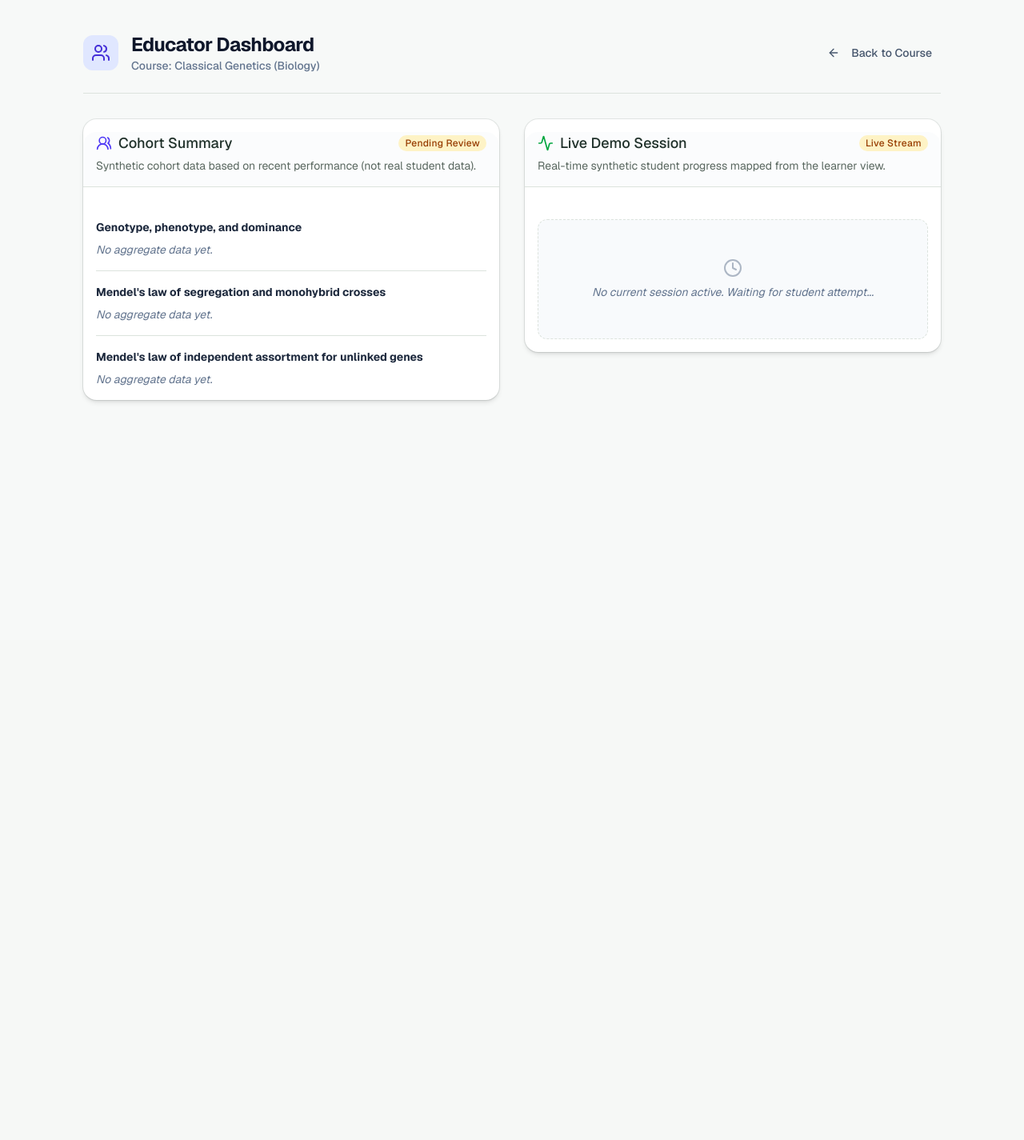
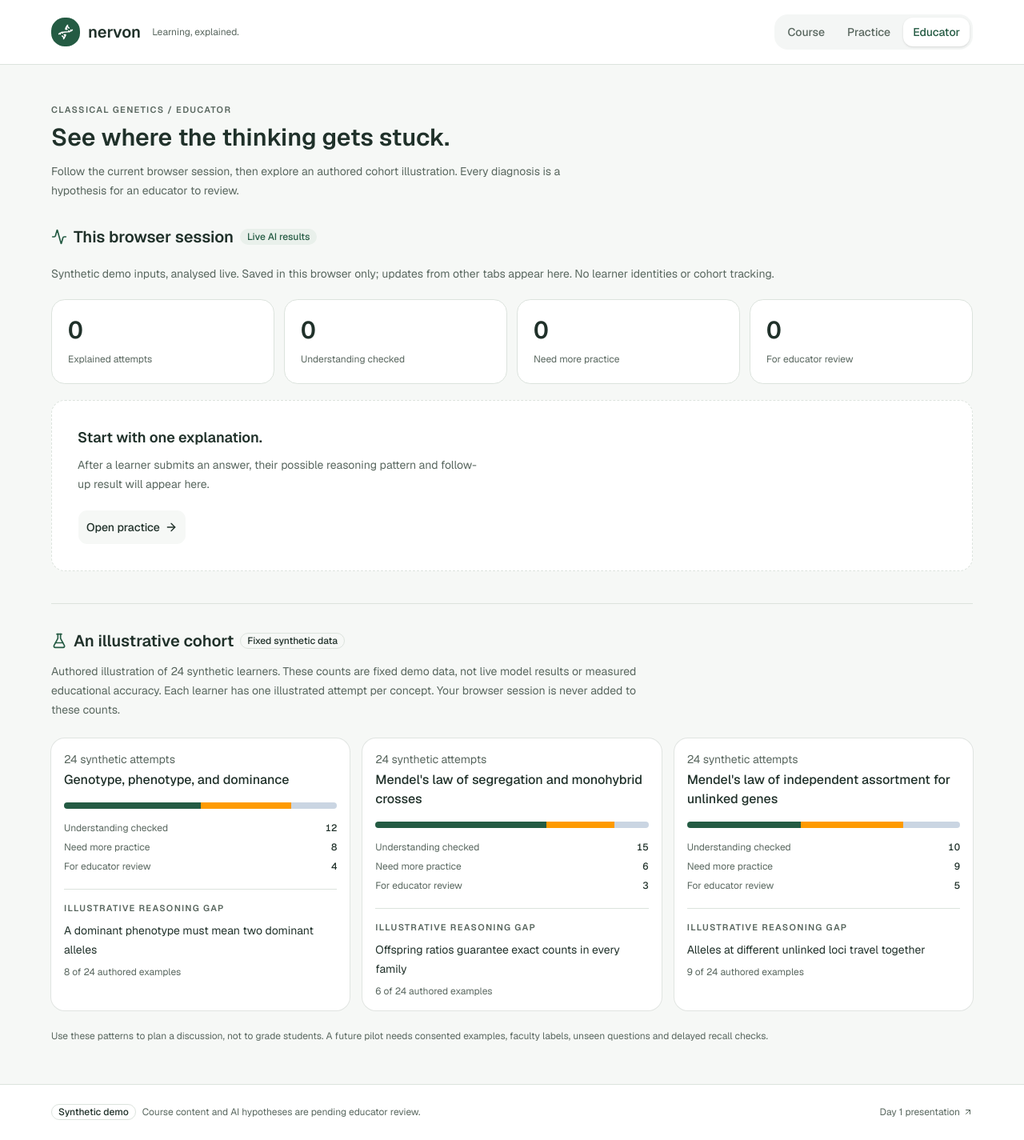
Before and after one commit to cephalic-labs/nervon, a Next.js app: page /educator in a window 1280 px wide. Shown: the whole page at 80% size. Before the commit the page ends 800 px from the top, so only its background shows below. Built offline with nearby package versions, Linux system fonts and the light colour scheme.

Commit message:
feat: separate live session history from synthetic cohort insights

```diff
--- a/app/educator/page.tsx
+++ b/app/educator/page.tsx
@@ -1,35 +1,21 @@
+import AppShell from "@/components/AppShell";
 import EducatorSummary from "@/components/EducatorSummary";
-import Link from "next/link";
-import { ArrowLeft, Users } from "lucide-react";
-import { buttonVariants } from "@/components/ui/button";
 import { getPublicCourse } from "@/lib/course";
-
 export default function EducatorPage() {
-  const course = getPublicCourse("classical-genetics");
-
   return (
-    <div className="min-h-screen bg-slate-50/30">
-      <div className="max-w-6xl mx-auto p-6 md:p-10 flex flex-col gap-8">
-        <header className="flex flex-col sm:flex-row justify-between items-start sm:items-center border-b pb-6 gap-4">
-          <div className="flex items-center gap-4">
-            <div className="p-2.5 bg-indigo-100 rounded-lg">
-              <Users className="h-6 w-6 text-indigo-700" />
-            </div>
-            <div className="flex flex-col">
-              <h1 className="text-2xl font-bold tracking-tight text-slate-900">Educator Dashboard</h1>
-              <p className="text-sm font-medium text-slate-500">Course: {course.title}</p>
-            </div>
-          </div>
-          <Link href="/" className={buttonVariants({ variant: "ghost", className: "text-slate-600 hover:text-slate-900" })}>
-            <ArrowLeft className="mr-2 h-4 w-4" />
-            Back to Course
-          </Link>
-        </header>
-
-        <main className="w-full">
-          <EducatorSummary course={course} />
-        </main>
+    <AppShell active="educator">
+      <div className="mb-8">
+        <p className="eyebrow mb-2">CLASSICAL GENETICS / EDUCATOR</p>
+        <h1 className="text-3xl font-semibold">
+          See where the thinking gets stuck.
+        </h1>
+        <p className="mt-3 max-w-2xl text-sm leading-6 text-muted-foreground">
+          Follow the current browser session, then explore an authored cohort
+          illustration. Every diagnosis is a hypothesis for an educator to
+          review.
+        </p>
       </div>
-    </div>
+      <EducatorSummary course={getPublicCourse("classical-genetics")} />
+    </AppShell>
   );
 }
--- a/components/EducatorSummary.tsx
+++ b/components/EducatorSummary.tsx
@@ -1,177 +1,258 @@
 "use client";
-
-import { useEffect, useState } from "react";
+import { useState } from "react";
+import Link from "next/link";
+import { ArrowRight, RotateCcw, FlaskConical, Activity } from "lucide-react";
 import type { PublicCourse } from "@/lib/contracts";
-import { Card, CardContent, CardHeader, CardTitle, CardDescription } from "@/components/ui/card";
-import { Users2, Activity, Clock, CheckCircle2, AlertCircle } from "lucide-react";
-
-interface SyncState {
-  conceptTitle: string;
-  conceptId: string;
-  diagnosisLabel: string;
-  reviewRequired: boolean;
-  verifyStatus: string;
-  timestamp: number;
-}
+import {
+  Card,
+  CardContent,
+  CardHeader,
+  CardTitle,
+  CardDescription,
+} from "@/components/ui/card";
+import { Button, buttonVariants } from "@/components/ui/button";
+import { Badge } from "@/components/ui/badge";
+import { currentSession, useSession, writeSession } from "@/lib/use-session";
+import { humanLabel, statusLabels, summarize } from "@/lib/session";
+import cohort from "@/data/synthetic-cohort.json";
 
 export default function EducatorSummary({ course }: { course: PublicCourse }) {
-  const [syncState, setSyncState] = useState<SyncState | null>(null);
-
-  useEffect(() => {
-    const updateState = () => {
-      const stored = localStorage.getItem("nervon_educator_sync");
-      if (stored) {
-        try {
-          setSyncState(JSON.parse(stored) as SyncState);
-        } catch {
-          // ignore parse errors
-        }
-      }
+  const { session, storageAvailable } = useSession();
+  const [confirmReset, setConfirmReset] = useState(false);
+  const attempts = session?.attempts ?? [];
+  const counts = summarize(attempts);
+  return (
+    <div className="space-y-10">
+      <section aria-labelledby="live-heading">
+        <div className="mb-5 flex flex-wrap items-center justify-between gap-3">
+          <div className="flex items-center gap-2">
+            <Activity className="size-5 text-primary" />
+            <h2 id="live-heading" className="text-xl font-semibold">
+              This browser session
+            </h2>
+            <Badge variant="secondary">Live AI results</Badge>
+          </div>
+          {attempts.length > 0 && (
+            <Button variant="outline" onClick={() => setConfirmReset(true)}>
+              <RotateCcw />
+              Reset session
+            </Button>
+          )}
+        </div>
+        <p className="mb-5 text-sm leading-6 text-muted-foreground">
+          Synthetic demo inputs, analysed live. Saved in this browser only;
+          updates from other tabs appear here. No learner identities or cohort
+          tracking.
+        </p>
+        {!storageAvailable && (
+          <p role="status" className="mb-4 text-sm text-destructive">
+            Browser storage is unavailable. Results will not survive a reload.
+          </p>
+        )}
+        {confirmReset && (
+          <div
+            role="alert"
+            className="mb-5 rounded-xl border border-amber-200 bg-amber-50 p-5"
+          >
+            <p className="text-sm font-semibold">
+              Clear this browser’s saved attempts?
+            </p>
+            <p className="mt-1 text-sm">
+              This removes feedback and checks from this session. The synthetic
+              cohort stays available.
+            </p>
+            <div className="mt-4 flex flex-wrap gap-2">
+              <Button
+                variant="destructive"
+                onClick={() => {
+                  const next = {
+                    ...currentSession(),
+                    id: crypto.randomUUID(),
+                    attempts: [],
                   };
-
-    updateState();
-    window.addEventListener("storage", updateState);
-    window.addEventListener("nervon_sync_update", updateState);
-
-    return () => {
-      window.removeEventListener("storage", updateState);
-      window.removeEventListener("nervon_sync_update", updateState);
-    };
-  }, []);
-
-  // Compute mock cohort data dynamically by injecting the live session into one of the concepts
-  return (
-    <div className="grid grid-cols-1 md:grid-cols-2 gap-8 items-start">
-      <Card className="shadow-md border-slate-200">
-        <CardHeader className="bg-slate-50/50 border-b pb-4">
-          <CardTitle className="flex items-center justify-between text-lg">
-            <span className="flex items-center gap-2">
-              <Users2 className="h-5 w-5 text-indigo-600" />
-              Cohort Summary
-            </span>
-            <span className="text-xs px-2 py-0.5 bg-amber-100 text-amber-800 rounded-full font-medium tracking-wide">
-              Pending Review
-            </span>
-          </CardTitle>
-          <CardDescription>
-            Synthetic cohort data based on recent performance (not real student data).
-          </CardDescription>
-        </CardHeader>
-        <CardContent className="pt-6">
-          <ul className="flex flex-col gap-4">
-            {course.concepts.map((concept) => {
-              const hasActiveSession = syncState?.conceptId === concept.id;
-
-              return (
-                <li key={concept.id} className="flex flex-col gap-2 pb-4 border-b last:border-0 last:pb-0">
-                  <strong className="text-sm text-slate-800">{concept.title}</strong>
-                  {hasActiveSession ? (
-                    <div className="flex flex-col gap-1.5 mt-1 bg-indigo-50/50 p-3 rounded-md border border-indigo-100">
-                      <div className="text-xs text-indigo-900 flex justify-between items-center">
-                        <span className="font-medium flex items-center gap-1.5"><Activity className="h-3.5 w-3.5" /> 1 Active Student</span>
-                        <span className="opacity-70 flex items-center gap-1"><Clock className="h-3 w-3" /> Just now</span>
-                      </div>
-                      <div className="text-sm text-slate-700">
-                        <span className="font-medium block mb-0.5 text-xs text-slate-500 uppercase">Recent Diagnosis</span>
-                        {syncState.diagnosisLabel}
-                      </div>
-                      <div className="flex items-center gap-2 mt-1">
-                         {syncState.reviewRequired ? (
-                            <span className="text-xs px-2 py-0.5 bg-amber-100 text-amber-800 rounded flex items-center gap-1">
-                              <AlertCircle className="h-3 w-3" /> Review Required
-                            </span>
-                         ) : (
-                            <span className="text-xs px-2 py-0.5 bg-green-100 text-green-800 rounded flex items-center gap-1">
-                              <CheckCircle2 className="h-3 w-3" /> Auto-Diagnosed
-                            </span>
-                         )}
-                         <span className="text-xs px-2 py-0.5 bg-slate-100 text-slate-600 rounded">
-                           Verify: {syncState.verifyStatus}
-                         </span>
+                  writeSession(next);
+                  setConfirmReset(false);
+                }}
+              >
+                Clear saved session
+              </Button>
+              <Button variant="outline" onClick={() => setConfirmReset(false)}>
+                Keep session
+              </Button>
             </div>
           </div>
+        )}
+        <div className="mb-5 grid grid-cols-2 gap-3 sm:grid-cols-4">
+          {[
+            [counts.attempts, "Explained attempts"],
+            [counts.verified, "Understanding checked"],
+            [counts.needsPractice, "Need more practice"],
+            [counts.educatorReview, "For educator review"],
+          ].map(([n, label]) => (
+            <div key={label} className="rounded-xl border bg-white p-5">
+              <p className="text-3xl font-semibold tabular-nums">{n}</p>
+              <p className="mt-2 text-xs leading-5 text-muted-foreground">
+                {label}
+              </p>
+            </div>
+          ))}
+        </div>
+        {attempts.length === 0 ? (
+          <div className="rounded-xl border border-dashed bg-white p-8">
+            <h3 className="text-lg font-semibold">
+              Start with one explanation.
+            </h3>
+            <p className="mt-2 max-w-lg text-sm leading-6 text-muted-foreground">
+              After a learner submits an answer, their possible reasoning
+              pattern and follow-up result will appear here.
+            </p>
+            <Link
+              href="/learn"
+              className={buttonVariants({
+                variant: "outline",
+                className: "mt-5",
+              })}
+            >
+              Open practice
+              <ArrowRight />
+            </Link>
+          </div>
         ) : (
-                    <span className="text-sm text-slate-500 italic">No aggregate data yet.</span>
+          <div className="overflow-hidden rounded-xl border bg-white">
+            <div className="flex flex-wrap justify-between gap-2 border-b px-5 py-4">
+              <h3 className="text-sm font-semibold">Attempt history</h3>
+              <p className="text-xs text-muted-foreground">
+                Newest first · {counts.pending} awaiting a check · latest 50
+                retained
+              </p>
+            </div>
+            <ol className="divide-y">
+              {[...attempts].reverse().map((a) => {
+                const concept = course.concepts.find(
+                  (c) => c.id === a.analysis.conceptId,
+                );
+                const status = a.analysis.diagnosis.reviewRequired
+                  ? "educatorReview"
+                  : (a.verification?.status ?? "pending");
+                return (
+                  <li
+                    key={a.analysis.attemptId}
+                    className="grid gap-4 p-5 sm:grid-cols-[1fr_1fr_auto]"
+                  >
+                    <div>
+                      <h4 className="text-sm font-semibold">
+                        {concept?.title ?? "Previous course concept"}
+                      </h4>
+                      <p className="mt-1 text-xs text-muted-foreground">
+                        {new Date(a.updatedAt).toLocaleString(undefined, {
+                          month: "short",
+                          day: "numeric",
+                          hour: "2-digit",
+                          minute: "2-digit",
+                        })}
+                      </p>
+                    </div>
+                    <div>
+                      <p className="text-sm">
+                        {humanLabel(a.analysis.diagnosis.label)}
+                      </p>
+                      <p className="mt-1 text-xs text-muted-foreground">
+                        {a.analysis.diagnosis.decisionProvider ===
+                        "generative-baseline"
+                          ? "Generative fallback"
+                          : "Jev decision"}{" "}
+                        · hypothesis
+                      </p>
+                      {a.verification && (
+                        <p className="mt-2 text-xs leading-5 text-muted-foreground">
+                          {a.verification.reason}
+                        </p>
                       )}
+                    </div>
+                    <Badge variant="outline" className="h-fit w-fit">
+                      {statusLabels[status]}
+                    </Badge>
                   </li>
                 );
               })}
-          </ul>
+            </ol>
+          </div>
+        )}
+      </section>
+      <section aria-labelledby="cohort-heading" className="border-t pt-8">
+        <div className="mb-3 flex flex-wrap items-center gap-2">
+          <FlaskConical className="size-5 text-primary" />
+          <h2 id="cohort-heading" className="text-xl font-semibold">
+            An illustrative cohort
+          </h2>
+          <Badge variant="outline">Fixed synthetic data</Badge>
+        </div>
+        <p className="mb-6 max-w-3xl text-sm leading-6 text-muted-foreground">
+          {cohort.disclosure} Each learner has one illustrated attempt per
+          concept. Your browser session is never added to these counts.
+        </p>
+        <div className="grid gap-4 lg:grid-cols-3">
+          {cohort.concepts.map((row) => (
+            <Card key={row.conceptId} className="shadow-none">
+              <CardHeader>
+                <CardDescription>
+                  {row.attempts} synthetic attempts
+                </CardDescription>
+                <CardTitle className="text-base leading-6">
+                  {course.concepts.find((c) => c.id === row.conceptId)?.title}
+                </CardTitle>
+              </CardHeader>
+              <CardContent>
+                <div
+                  className="mb-4 flex h-2 overflow-hidden rounded-full"
+                  aria-hidden="true"
+                >
+                  <span
+                    className="bg-primary"
+                    style={{ width: `${(row.verified / row.attempts) * 100}%` }}
+                  />
+                  <span
+                    className="bg-amber-500"
+                    style={{
+                      width: `${(row.needsPractice / row.attempts) * 100}%`,
+                    }}
+                  />
+                  <span
+                    className="bg-slate-300"
+                    style={{
+                      width: `${(row.educatorReview / row.attempts) * 100}%`,
+                    }}
+                  />
+                </div>
+                <dl className="space-y-2 text-xs">
+                  {[
+                    [row.verified, "Understanding checked"],
+                    [row.needsPractice, "Need more practice"],
+                    [row.educatorReview, "For educator review"],
+                  ].map(([n, label]) => (
+                    <div key={label} className="flex justify-between gap-3">
+                      <dt className="text-muted-foreground">{label}</dt>
+                      <dd className="font-medium tabular-nums">{n}</dd>
+                    </div>
+                  ))}
+                </dl>
+                <div className="mt-5 border-t pt-4">
+                  <p className="eyebrow mb-2">ILLUSTRATIVE REASONING GAP</p>
+                  <p className="text-sm leading-6">{row.pattern}</p>
+                  <p className="mt-2 text-xs text-muted-foreground">
+                    {row.count} of {row.attempts} authored examples
+                  </p>
+                </div>
               </CardContent>
             </Card>
-
-      <Card className="shadow-md border-slate-200 sticky top-6">
-        <CardHeader className="bg-slate-50/50 border-b pb-4">
-          <CardTitle className="flex items-center justify-between text-lg">
-            <span className="flex items-center gap-2">
-              <Activity className="h-5 w-5 text-green-600" />
-              Live Demo Session
-            </span>
-            <span className="text-xs px-2 py-0.5 bg-amber-100 text-amber-800 rounded-full font-medium tracking-wide">
-              Live Stream
-            </span>
-          </CardTitle>
-          <CardDescription>
-            Real-time synthetic student progress mapped from the learner view.
-          </CardDescription>
-        </CardHeader>
-        <CardContent className="pt-6">
-          {!syncState ? (
-            <div className="p-4 bg-slate-50 border border-dashed rounded-lg text-sm text-slate-500 italic flex flex-col items-center justify-center min-h-[150px] gap-2">
-              <Clock className="h-6 w-6 opacity-50" />
-              No current session active. Waiting for student attempt...
+          ))}
         </div>
-          ) : (
-            <div className="flex flex-col gap-4 animate-in fade-in slide-in-from-bottom-2">
-              <div className="p-4 rounded-lg border bg-white shadow-sm flex flex-col gap-3">
-                <div className="flex justify-between items-start border-b pb-2">
-                   <div className="flex flex-col">
-                     <span className="text-xs font-semibold text-muted-foreground uppercase tracking-wider">Concept</span>
-                     <span className="text-sm font-medium text-slate-900">{syncState.conceptTitle}</span>
-                   </div>
-                   <div className="text-xs text-muted-foreground bg-slate-100 px-2 py-1 rounded flex items-center gap-1.5">
-                     <span className="relative flex h-2 w-2">
-                        <span className="animate-ping absolute inline-flex h-full w-full rounded-full bg-green-400 opacity-75"></span>
-                        <span className="relative inline-flex rounded-full h-2 w-2 bg-green-500"></span>
-                     </span>
-                     Active
-                   </div>
-                </div>
-
-                <div className="flex flex-col gap-1.5">
-                  <span className="text-xs font-semibold text-muted-foreground uppercase tracking-wider">Pattern Identified</span>
-                  <span className="text-sm text-slate-800 bg-slate-50 p-2 border rounded">{syncState.diagnosisLabel}</span>
-                </div>
-
-                {syncState.reviewRequired ? (
-                   <div className="bg-amber-50 p-3 rounded border border-amber-200 text-amber-900 flex items-start gap-2 mt-2">
-                     <AlertCircle className="h-4 w-4 mt-0.5 shrink-0" />
-                     <div className="flex flex-col">
-                       <span className="text-sm font-medium">Attention Required</span>
-                       <span className="text-xs opacity-90 mt-0.5">The student&apos;s explanation lacked sufficient evidence. Awaiting your review.</span>
-                     </div>
-                   </div>
-                ) : (
-                   <div className="flex flex-col gap-1.5 mt-2">
-                     <span className="text-xs font-semibold text-muted-foreground uppercase tracking-wider">Verification Status</span>
-                     <div className="flex items-center gap-2">
-                       {syncState.verifyStatus === "pending" ? (
-                         <span className="text-sm px-2 py-1 bg-slate-100 text-slate-600 rounded flex items-center gap-1.5 border w-fit">
-                           <Clock className="h-3.5 w-3.5" /> Waiting for student...
-                         </span>
-                       ) : (
-                         <span className="text-sm px-2 py-1 bg-green-50 text-green-700 rounded border border-green-200 flex items-center gap-1.5 w-fit">
-                           <CheckCircle2 className="h-3.5 w-3.5" /> {syncState.verifyStatus}
-                         </span>
-                       )}
-                     </div>
-                   </div>
-                )}
-              </div>
-            </div>
-          )}
-        </CardContent>
-      </Card>
+        <p className="mt-5 text-xs leading-6 text-muted-foreground">
+          Use these patterns to plan a discussion, not to grade students. A
+          future pilot needs consented examples, faculty labels, unseen
+          questions and delayed recall checks.
+        </p>
+      </section>
     </div>
   );
 }
```
Lines whose indentation alone changed are shown as unchanged.
